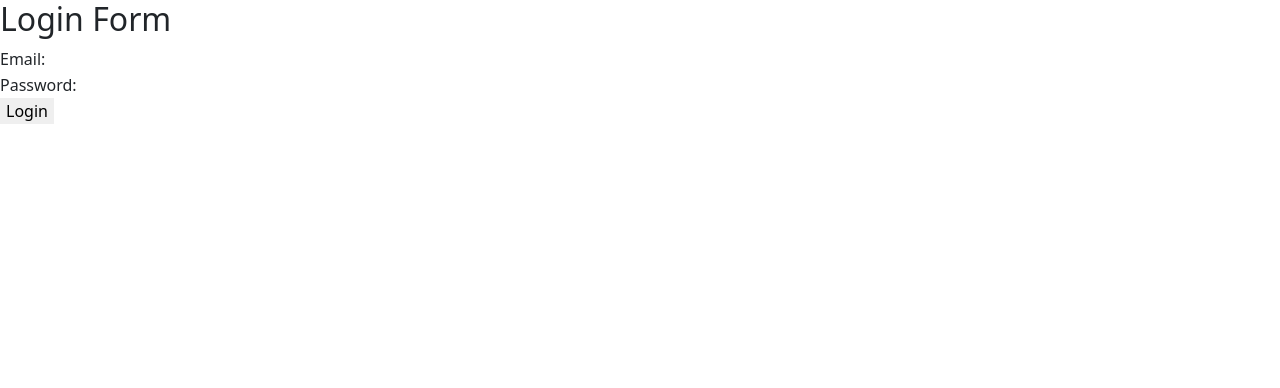
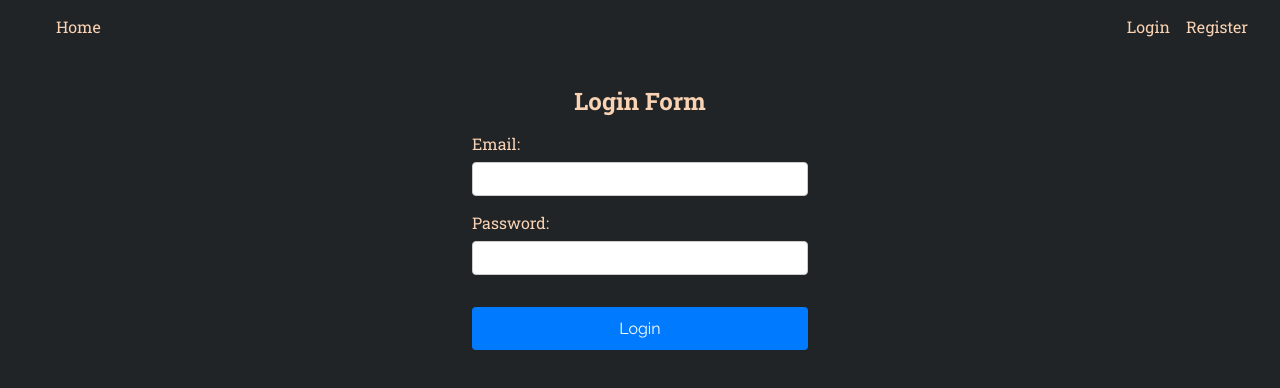
Before and after one commit to werelent/practice-react, a React (Create React App) app: page /login in a window 1280 px wide. Shown: the top 388 px of the page. Built offline with nearby package versions, Linux system fonts and the light colour scheme.

Commit message:
style improvements

```diff
--- a/package.json
+++ b/package.json
@@ -6,7 +6,6 @@
     "@testing-library/jest-dom": "^5.16.5",
     "@testing-library/react": "^13.4.0",
     "@testing-library/user-event": "^13.5.0",
-    "bootstrap": "^5.3.0",
     "react": "^18.2.0",
     "react-dom": "^18.2.0",
     "react-router-dom": "^6.13.0",
--- a/src/App.css
+++ b/src/App.css
@@ -10,6 +10,38 @@
 :root {
   --font-roboto: "Roboto Slab", serif;
   --font-raleway: "Raleway", sans-serif;
+}
+
+.navbar {
+  display: flex;
+  justify-content: space-between;
+  align-items: center;
+  padding: 1rem;
+  background-color: #212426;
+}
+
+.navbar ul {
+  display: flex;
+  list-style: none;
+}
+
+.navbar li {
+  margin-right: 1rem;
+}
+
+.navbar a {
+  text-decoration: none;
+  color: #f9d3b4;
+  font-family: var(--font-roboto);
+  font-weight: 400;
+}
+
+.navbar a:hover {
+  color: #fff;
+}
+
+.navbar .active {
+  font-weight: bold;
 }
 
 body {
@@ -292,6 +324,7 @@ h1 {
 .book-details-card h2 {
   font-family: var(--font-roboto);
   color: #f9d3b4;
+  margin-bottom: 1rem;
 }
 
 .book-details-header {
@@ -370,3 +403,184 @@ h1 {
     margin: 1rem;
   }
 }
+
+.registration-form {
+  max-width: 400px;
+  margin: 0 auto;
+  padding: 2rem;
+  background-color: #212426;
+  border-radius: 8px;
+}
+
+.registration-form h2 {
+  margin-bottom: 1rem;
+  color: #f9d3b4;
+  font-size: 1.5rem;
+  text-align: center;
+  font-family: var(--font-roboto);
+}
+
+.registration-form label {
+  display: block;
+  margin-bottom: 0.5rem;
+  color: #f9d3b4;
+  font-size: 1rem;
+  font-family: var(--font-roboto);
+}
+
+.registration-form input {
+  width: 100%;
+  padding: 0.5rem;
+  margin-bottom: 1rem;
+  border-radius: 4px;
+  border: 1px solid #cccccc;
+  font-family: var(--font-raleway);
+  color: #333333;
+  background-color: #ffffff;
+}
+
+.registration-form button {
+  display: block;
+  width: 100%;
+  padding: 0.75rem;
+  margin-top: 1rem;
+  color: #ffffff;
+  background-color: #007bff;
+  border: none;
+  border-radius: 4px;
+  cursor: pointer;
+  font-family: var(--font-raleway);
+  font-size: 1rem;
+}
+
+.registration-form button:hover {
+  background-color: #0056b3;
+}
+
+.registration-form .message {
+  margin-top: 1rem;
+  padding: 0.75rem;
+  color: #ffffff;
+  background-color: #007bff;
+  border-radius: 4px;
+  font-family: var(--font-raleway);
+}
+
+.registration-form .success-message {
+  margin-top: 1rem;
+  margin-bottom: 1rem;
+  padding: 0.75rem;
+  color: #ffffff;
+  background-color: #007bff;
+  border-radius: 4px;
+  font-family: var(--font-raleway);
+}
+
+.registration-form .error-message {
+  margin-top: 1rem;
+  margin-bottom: 1rem;
+  padding: 0.75rem;
+  color: #ffffff;
+  background-color: #dc3545;
+  border-radius: 4px;
+  font-family: var(--font-raleway);
+}
+
+.login-form {
+  max-width: 400px;
+  margin: 0 auto;
+  padding: 2rem;
+  background-color: #212426;
+  border-radius: 8px;
+}
+
+.login-form .form-title {
+  margin-bottom: 1rem;
+  color: #f9d3b4;
+  font-size: 1.5rem;
+  text-align: center;
+  font-family: var(--font-roboto);
+}
+
+.login-form label {
+  display: block;
+  margin-bottom: 0.5rem;
+  color: #f9d3b4;
+  font-size: 1rem;
+  font-family: var(--font-roboto);
+}
+
+.login-form .form-input {
+  width: 100%;
+  padding: 0.5rem;
+  margin-bottom: 1rem;
+  border-radius: 4px;
+  border: 1px solid #cccccc;
+  font-family: var(--font-raleway);
+  color: #333333;
+  background-color: #ffffff;
+}
+
+.login-form button {
+  display: block;
+  width: 100%;
+  padding: 0.75rem;
+  margin-top: 1rem;
+  color: #ffffff;
+  background-color: #007bff;
+  border: none;
+  border-radius: 4px;
+  cursor: pointer;
+  font-family: var(--font-raleway);
+  font-size: 1rem;
+}
+
+.login-form button:hover {
+  background-color: #0056b3;
+}
+
+.login-form .success-message {
+  margin-top: 1rem;
+  margin-bottom: 1rem;
+  padding: 0.75rem;
+  color: #ffffff;
+  background-color: #007bff;
+  border-radius: 4px;
+  font-family: var(--font-raleway);
+}
+
+.login-form .error-message {
+  margin-top: 1rem;
+  margin-bottom: 1rem;
+  padding: 0.75rem;
+  color: #ffffff;
+  background-color: #dc3545;
+  border-radius: 4px;
+  font-family: var(--font-raleway);
+}
+
+.admin-panel {
+  display: flex;
+  flex-direction: column;
+  align-items: center;
+  justify-content: center;
+  height: 100vh;
+  text-align: center;
+}
+
+.admin-panel h1 {
+  margin-bottom: 1rem;
+  color: #f9d3b4;
+  font-size: 1.5rem;
+  text-align: center;
+  font-family: var(--font-roboto);
+}
+
+.admin-panel p {
+  margin-top: 1rem;
+  margin-bottom: 1rem;
+  padding: 10px;
+  background-color: #f0f0f0;
+  border: 1px solid #ccc;
+  border-radius: 4px;
+}
--- a/src/App.js
+++ b/src/App.js
@@ -1,19 +1,26 @@
-import React from 'react';
+import React, { useState } from 'react';
 import { BrowserRouter as Router, Routes, Route } from 'react-router-dom';
 import HomePage from './pages/HomePage';
 import LoginForm from './components/LoginForm';
 import RegistrationForm from './components/RegistrationForm';
 import AdminPanel from './components/AdminPanel';
+import Navbar from './components/Navbar';
 
 function App() {
+  const [isLoggedIn, setIsLoggedIn] = useState(false);
+  const [userRole, setUserRole] = useState('user');
+
   return (
     <div className='App'>
       <Router>
+        <Navbar isLoggedIn={isLoggedIn} userRole={userRole} />
         <Routes>
           <Route path='/' element={<HomePage />} />
-          <Route path='/login' element={<LoginForm />} />
+          <Route path='/login' element={<LoginForm setIsLoggedIn={setIsLoggedIn} setUserRole={setUserRole} />} />
           <Route path='/register' element={<RegistrationForm />} />
-          <Route path='/admin' element={<AdminPanel />} />
+          {isLoggedIn && userRole === 'AdminRole' && (
+            <Route path='/admin' element={<AdminPanel />} />
+          )}
         </Routes>
       </Router>
     </div>
--- a/src/components/AdminPanel.js
+++ b/src/components/AdminPanel.js
@@ -40,7 +40,7 @@ function AdminPanel() {
   }, []);
 
   return (
-    <div>
+    <div className="admin-panel">
       <h1>Admin Panel</h1>
       <p>{message}</p>
     </div>
--- a/src/components/LoginForm.js
+++ b/src/components/LoginForm.js
@@ -1,6 +1,6 @@
 import React, { useState } from 'react';
 
-const LoginForm = () => {
+const LoginForm = ({ setIsLoggedIn, setUserRole }) => {
     const [formData, setFormData] = useState({
         email: '',
         password: '',
@@ -40,6 +40,11 @@ const LoginForm = () => {
                 localStorage.setItem('token', data.token);
                 setSuccessMessage('Login successful!');
                 setErrorMessage('');
+
+                // Set the user's authentication status and role
+                setIsLoggedIn(true);
+                setUserRole(data.role); // Assuming the response contains the user's role
+                console.log(data);
             })
             .catch((error) => {
                 // Handle login errors
@@ -49,10 +54,10 @@ const LoginForm = () => {
     };
 
     return (
-    <div>
-      <h2>Login Form</h2>
-      {successMessage && <div>{successMessage}</div>}
-      {errorMessage && <div>{errorMessage}</div>}
+        <div className="login-form">
+            <h2 className="form-title">Login Form</h2>
+            {successMessage && <div className="success-message">{successMessage}</div>}
+            {errorMessage && <div className="error-message">{errorMessage}</div>}
             <form onSubmit={handleSubmit}>
                 <div>
                     <label htmlFor="email">Email:</label>
@@ -62,6 +67,7 @@ const LoginForm = () => {
                         name="email"
                         value={formData.email}
                         onChange={handleChange}
+                        className="form-input"
                     />
                 </div>
                 <div>
@@ -72,6 +78,7 @@ const LoginForm = () => {
                         name="password"
                         value={formData.password}
                         onChange={handleChange}
+                        className="form-input"
                     />
                 </div>
                 <button type="submit">Login</button>
--- a/src/components/Navbar.js
+++ b/src/components/Navbar.js
@@ -1,11 +1,33 @@
-import React from "react";
+import React from 'react';
+import { Link } from 'react-router-dom';
 
-function Navbar() {
-    return (
-        <nav>
-            <p>ololo navbar</p>
-        </nav>
-    );
+function Navbar({ isLoggedIn, userRole }) {
+  return (
+    <nav className="navbar">
+      <ul>
+        <li>
+          <Link to="/">Home</Link>
+        </li>
+        {isLoggedIn && userRole === 'AdminRole' && (
+          <li>
+            <Link to="/admin">Admin Panel</Link>
+          </li>
+        )}
+      </ul>
+      <ul>
+        {!isLoggedIn && (
+          <>
+            <li>
+              <Link to="/login">Login</Link>
+            </li>
+            <li>
+              <Link to="/register">Register</Link>
+            </li>
+          </>
+        )}
+      </ul>
+    </nav>
+  );
 }
 
 export default Navbar;
--- a/src/components/RegistrationForm.js
+++ b/src/components/RegistrationForm.js
@@ -53,10 +53,10 @@ const RegistrationForm = () => {
 
 
     return (
-        <div>
+        <div className='registration-form'>
             <h2>Registration Form</h2>
-            {successMessage && <div>{successMessage}</div>}
-            {errorMessage && <div>{errorMessage}</div>}
+            {successMessage && <div className="success-message">{successMessage}</div>}
+            {errorMessage && <div className="error-message">{errorMessage}</div>}
             <form onSubmit={handleSubmit}>
                 <div>
                     <label htmlFor="username">Username:</label>
--- a/src/index.js
+++ b/src/index.js
@@ -1,8 +1,6 @@
 import React from 'react';
 import ReactDOM from 'react-dom/client';
 import App from './App';
-
-import 'bootstrap/dist/css/bootstrap.css';
 
 const root = ReactDOM.createRoot(document.getElementById('root'));
 root.render(
```
Also changed, not shown: 1 other file (tests, documents, lock files or other folders). Lines whose indentation alone changed are shown as unchanged.
